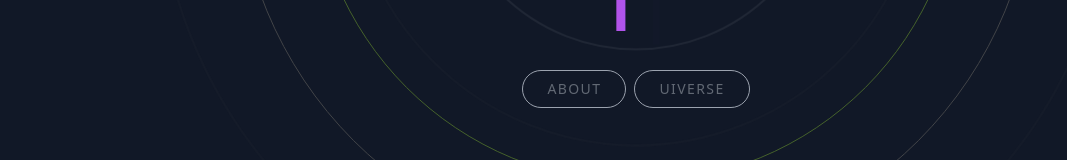
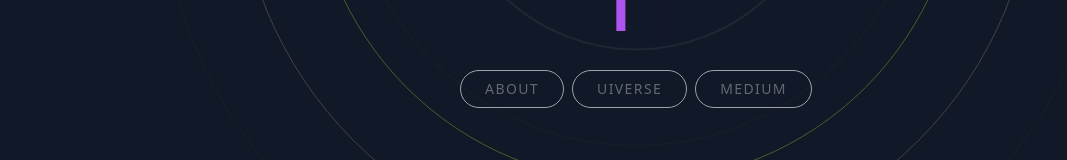
Before and after one commit to ozgeozkaraa01/next-my-portfolio, a Next.js app: page / in a window 1280 px wide. Shown: the part 583-743 px from the top of the page, without its empty margins (4-1071 px from the left). Built offline with nearby package versions, Linux system fonts and the light colour scheme.

Commit message:
add medium button

```diff
--- a/components/HeroSection.jsx
+++ b/components/HeroSection.jsx
@@ -49,6 +49,11 @@ const HeroSection = () => {
               uiverse
             </button>
           </Link>
+          <Link href="https://medium.com/@ozgenurozkara" target="_blank">
+            <button className="heroButton text-[#626974] hover:text-gray-300">
+              Medium
+            </button>
+          </Link>
         </div>
       </div>
     </div>
```
